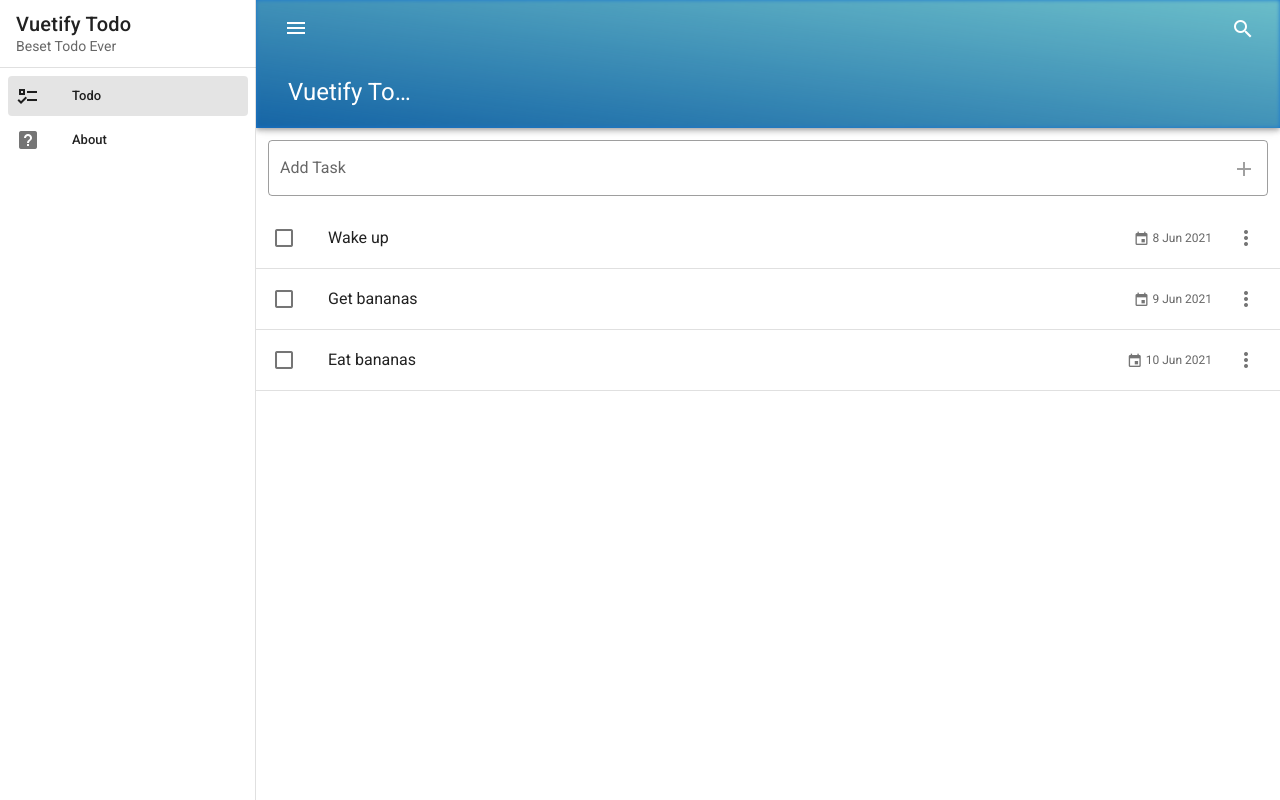
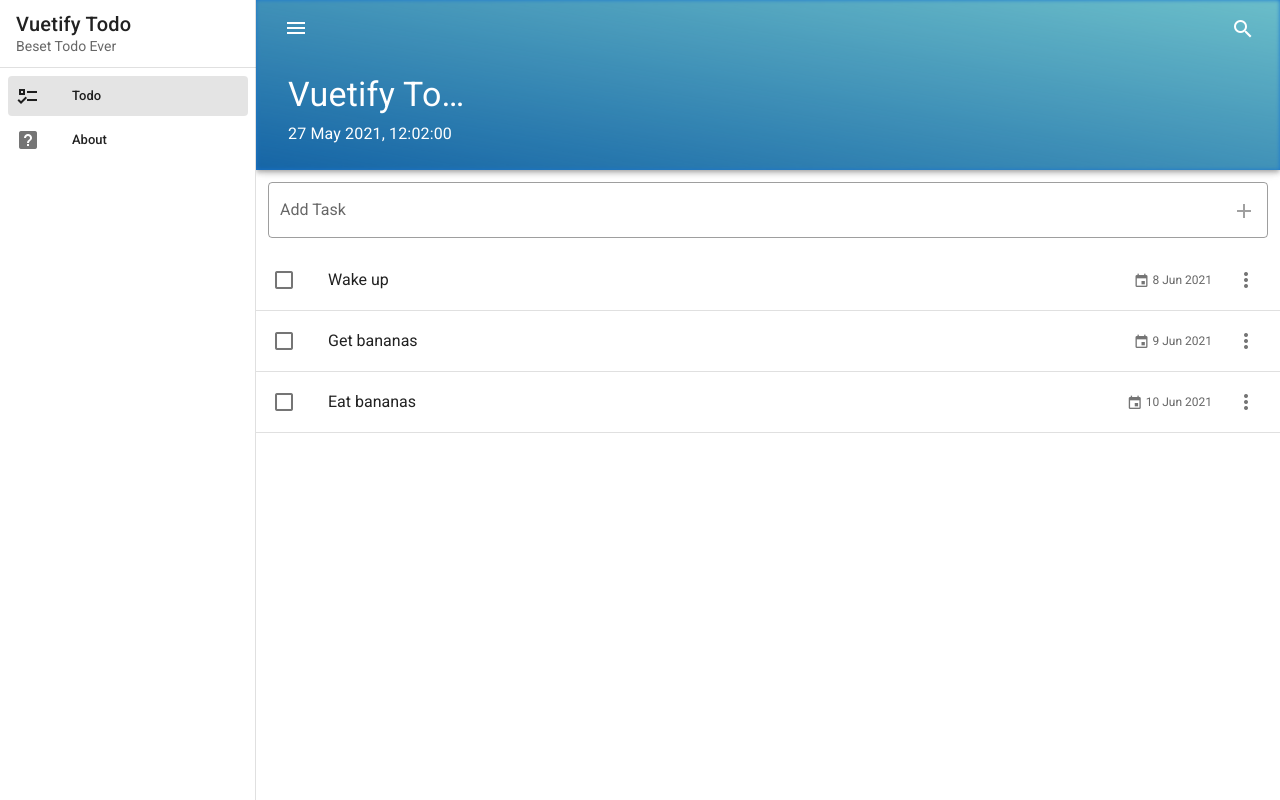
Before and after one commit to Nikuspokus/Udemy-Vuetify-Todo, a Vue app: page / in a window 1280 px wide. Built offline with nearby package versions, Linux system fonts and the light colour scheme.

Commit message:
Chap 80 - module 13 - FINI

```diff
--- a/src/App.vue
+++ b/src/App.vue
@@ -27,7 +27,14 @@
       </v-list>
     </v-navigation-drawer>
 
-    <v-app-bar app color="primary" dark src="mountain.jpg" prominent>
+    <v-app-bar
+    app
+    color="primary"
+    dark
+    src="mountain.jpg"
+    prominent
+    height="170"
+    >
       <template v-slot:img="{ props }">
         <v-img
           v-bind="props"
@@ -42,7 +49,14 @@
           <search />
         </v-row>
         <v-row>
-          <v-app-bar-title class="ml-4">Vuetify Todo</v-app-bar-title>
+          <v-app-bar-title
+          class="text-h4 ml-4"
+          >
+          Vuetify Todo
+          </v-app-bar-title>
+        </v-row>
+        <v-row>
+          <live-date-time/>
         </v-row>
       </v-container>
     </v-app-bar>
@@ -57,6 +71,7 @@
 <script>
 import Snackbar from "./components/Shared/Snackbar";
 import Search from "./components/Tools/Search.vue";
+import LiveDateTime from "./components/Tools/LiveDateTime.vue";
 
 export default {
   data: () => ({
@@ -67,8 +82,9 @@
     ],
   }),
   components: {
-    snackbar: Snackbar,
-    search: Search,
+    'snackbar': Snackbar,
+    'search': Search,
+    'live-date-time': LiveDateTime,
   },
 };
 </script>
--- /dev/null
+++ b/src/components/Tools/LiveDateTime.vue
@@ -0,0 +1,28 @@
+<template>
+  <div class="text-subtitle-1 ml-4">
+    {{ date }}
+  </div>
+</template>
+
+<script>
+import { format } from 'date-fns'
+
+export default {
+  data() {
+    return {
+      date: ''
+    }
+  },
+  methods: {
+    getDate() {
+      this.date = format(new Date(), 'd MMM yyyy, H:mm:ss')
+      setTimeout(this.getDate,1000)
+    }
+  },
+  mounted() {
+    this.getDate()
+  }
+};
+</script>
+
+<style></style>
```
